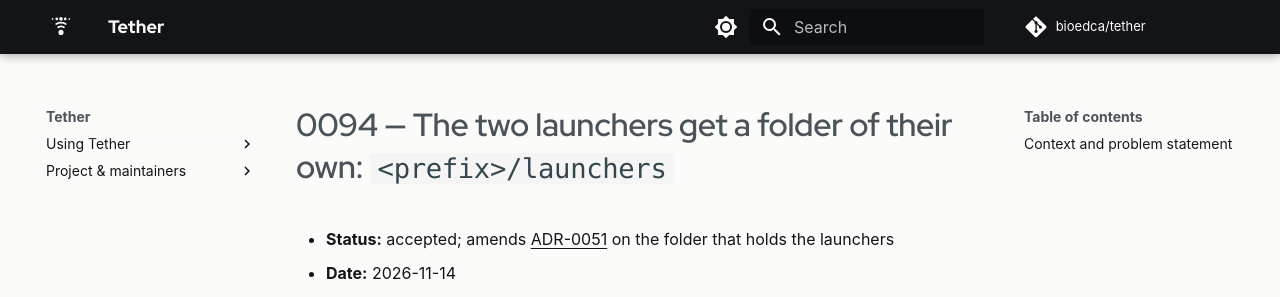
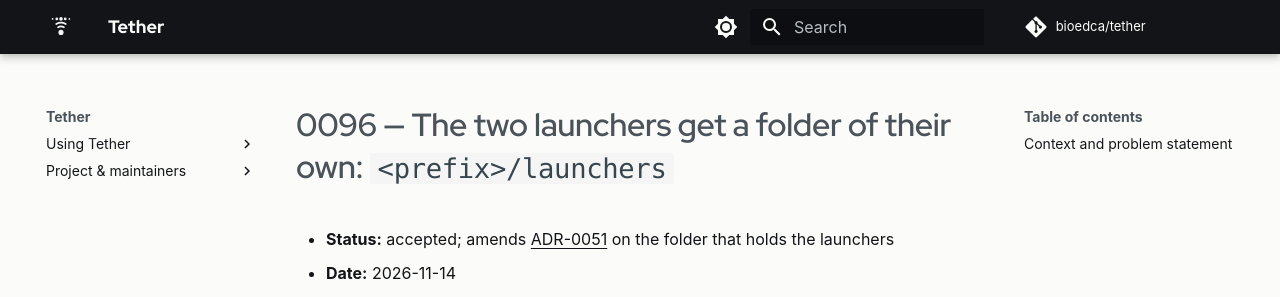
Before and after one commit to bioedca/tether, an MkDocs documentation site: the page built from docs/adr/0096-the-launchers-get-a-folder-of-their-own.md, in a window 1280 px wide and 900 px high. Shown: the top 297 px of the window. Built offline with MkDocs 1.6.1 and Material for MkDocs 9.7.7, drawn with Linux system fonts in a browser that asks for light colours; comment, search, counter and statistics services are not loaded; the version menu is left out.

Commit message:
docs(adr): renumber the launcher-folder record to ADR-0096 (#492)
ADR-0094 and ADR-0095 went to #257 and #330. Renumber only: the file
name, its heading, the index row and every cross-reference move; no word
of the decision changes.

```diff
--- a/docs/adr/0094-the-launchers-get-a-folder-of-their-own.md
+++ b/docs/adr/0096-the-launchers-get-a-folder-of-their-own.md
@@ -3,7 +3,7 @@
 SPDX-License-Identifier: GPL-3.0-or-later
 -->
 
-# 0094 — The two launchers get a folder of their own: `<prefix>/launchers`
+# 0096 — The two launchers get a folder of their own: `<prefix>/launchers`
 
 - **Status:** accepted; amends [ADR-0051](0051-installed-app-launch-surface.md) on the folder that holds the launchers
 - **Date:** 2026-11-14
```
Also changed, not shown: docs/adr/0051-installed-app-launch-surface.md (+1 -1 lines), docs/adr/README.md (+2 -2 lines), docs/packaging.md (+1 -1 lines), 7 other files.
